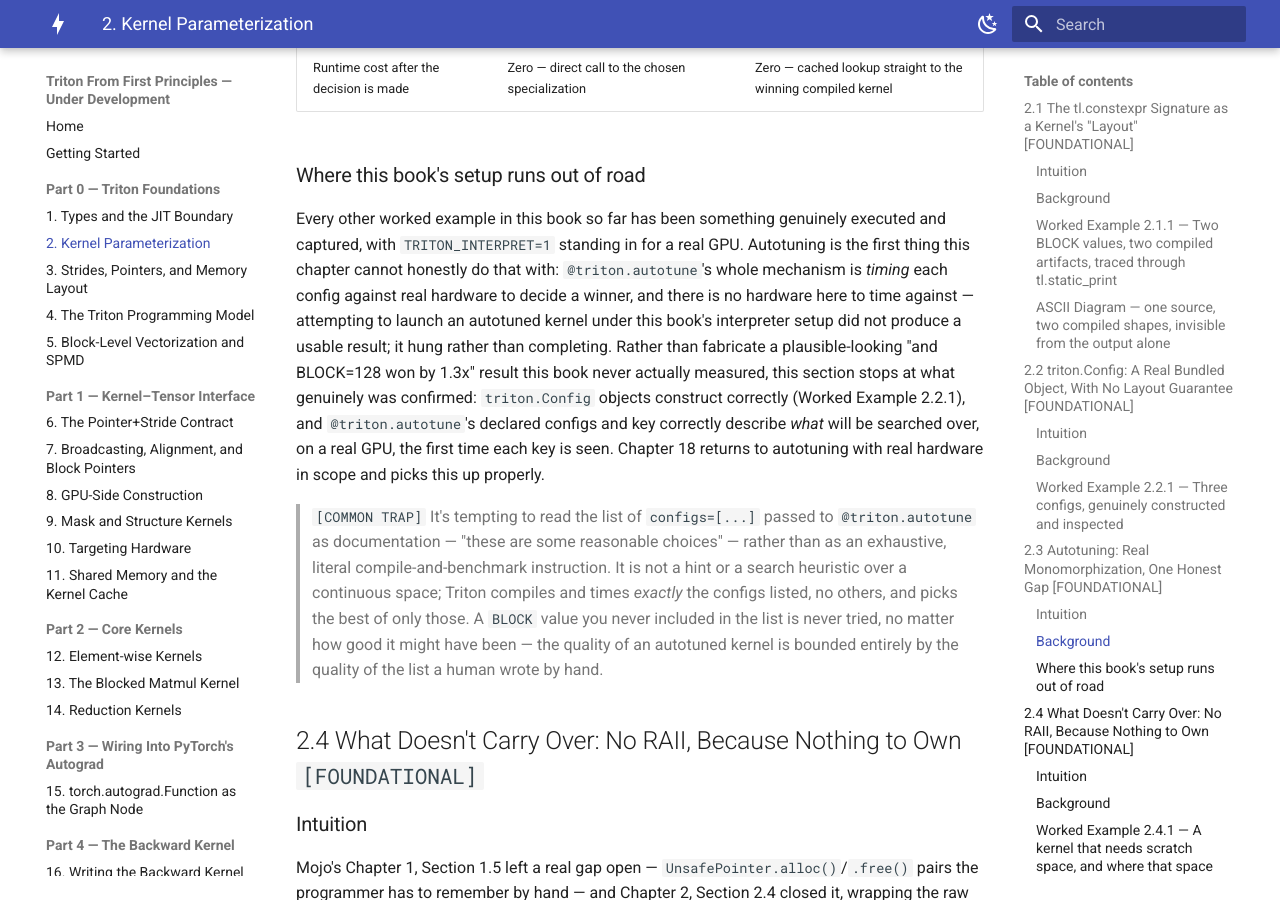
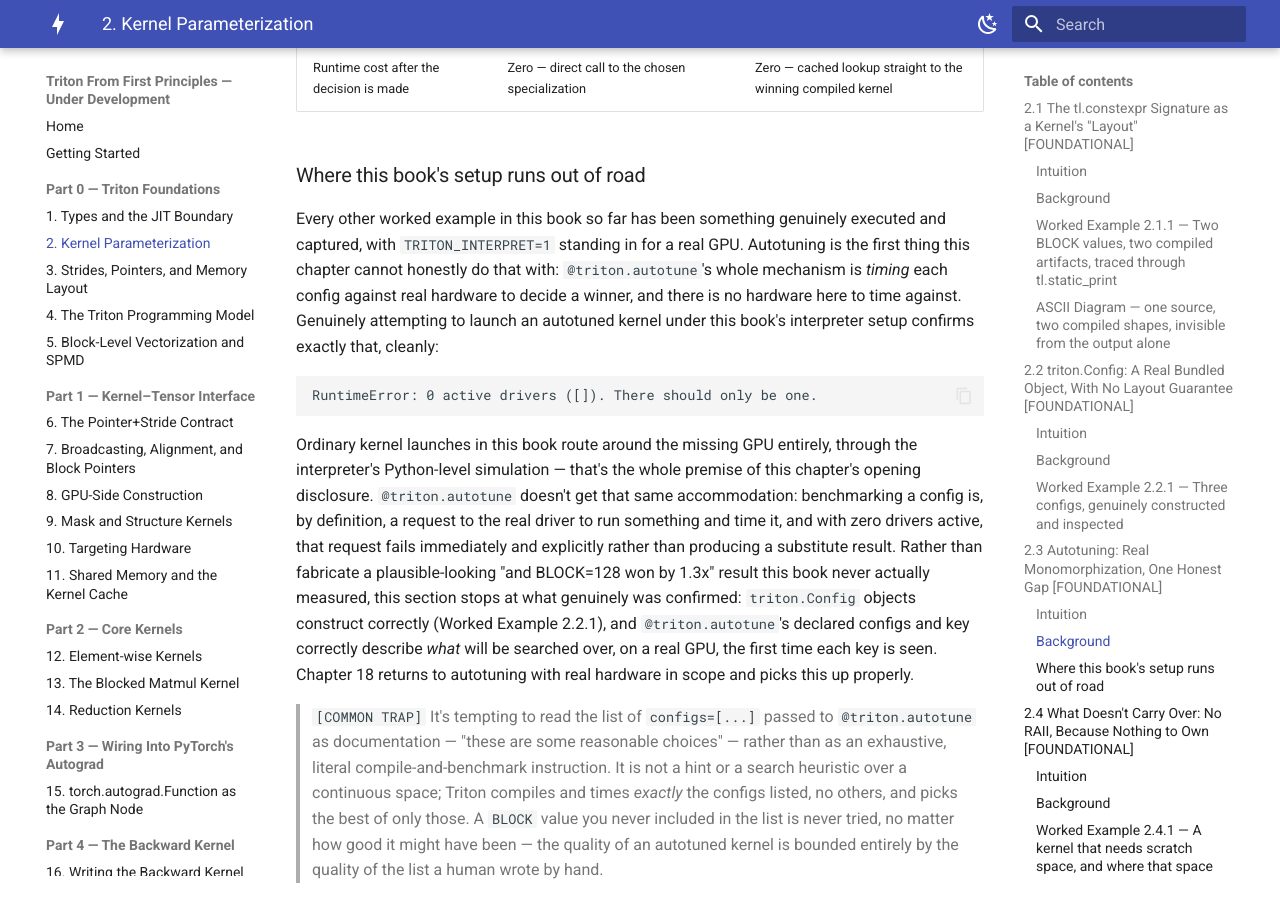
Before and after one commit to MaximumBeings/triton-from-first-principles, an MkDocs documentation site: the page built from docs/part0/02-kernel-parameterization.md, in a window 1280 px wide and 900 px high, scrolled down 6351 px. Built offline with MkDocs 1.6.1 and Material for MkDocs 9.7.7, drawn with Linux system fonts in a browser that asks for light colours.

Commit message:
Chapter 2 fix: autotune under the interpreter raises a clean RuntimeError (no GPU driver), not a hang

````diff
--- a/docs/part0/02-kernel-parameterization.md
+++ b/docs/part0/02-kernel-parameterization.md
@@ -152,7 +152,13 @@ The first time this kernel is launched for a given value of `n`, Triton compiles
 
 ### Where this book's setup runs out of road
 
-Every other worked example in this book so far has been something genuinely executed and captured, with `TRITON_INTERPRET=1` standing in for a real GPU. Autotuning is the first thing this chapter cannot honestly do that with: `@triton.autotune`'s whole mechanism is *timing* each config against real hardware to decide a winner, and there is no hardware here to time against — attempting to launch an autotuned kernel under this book's interpreter setup did not produce a usable result; it hung rather than completing. Rather than fabricate a plausible-looking "and BLOCK=128 won by 1.3x" result this book never actually measured, this section stops at what genuinely was confirmed: `triton.Config` objects construct correctly (Worked Example 2.2.1), and `@triton.autotune`'s declared configs and key correctly describe *what* will be searched over, on a real GPU, the first time each key is seen. Chapter 18 returns to autotuning with real hardware in scope and picks this up properly.
+Every other worked example in this book so far has been something genuinely executed and captured, with `TRITON_INTERPRET=1` standing in for a real GPU. Autotuning is the first thing this chapter cannot honestly do that with: `@triton.autotune`'s whole mechanism is *timing* each config against real hardware to decide a winner, and there is no hardware here to time against. Genuinely attempting to launch an autotuned kernel under this book's interpreter setup confirms exactly that, cleanly:
+
+```
+RuntimeError: 0 active drivers ([]). There should only be one.
+```
+
+Ordinary kernel launches in this book route around the missing GPU entirely, through the interpreter's Python-level simulation — that's the whole premise of this chapter's opening disclosure. `@triton.autotune` doesn't get that same accommodation: benchmarking a config is, by definition, a request to the real driver to run something and time it, and with zero drivers active, that request fails immediately and explicitly rather than producing a substitute result. Rather than fabricate a plausible-looking "and BLOCK=128 won by 1.3x" result this book never actually measured, this section stops at what genuinely was confirmed: `triton.Config` objects construct correctly (Worked Example 2.2.1), and `@triton.autotune`'s declared configs and key correctly describe *what* will be searched over, on a real GPU, the first time each key is seen. Chapter 18 returns to autotuning with real hardware in scope and picks this up properly.
 
 > `[COMMON TRAP]` It's tempting to read the list of `configs=[...]` passed to `@triton.autotune` as documentation — "these are some reasonable choices" — rather than as an exhaustive, literal compile-and-benchmark instruction. It is not a hint or a search heuristic over a continuous space; Triton compiles and times *exactly* the configs listed, no others, and picks the best of only those. A `BLOCK` value you never included in the list is never tried, no matter how good it might have been — the quality of an autotuned kernel is bounded entirely by the quality of the list a human wrote by hand.
 
````
